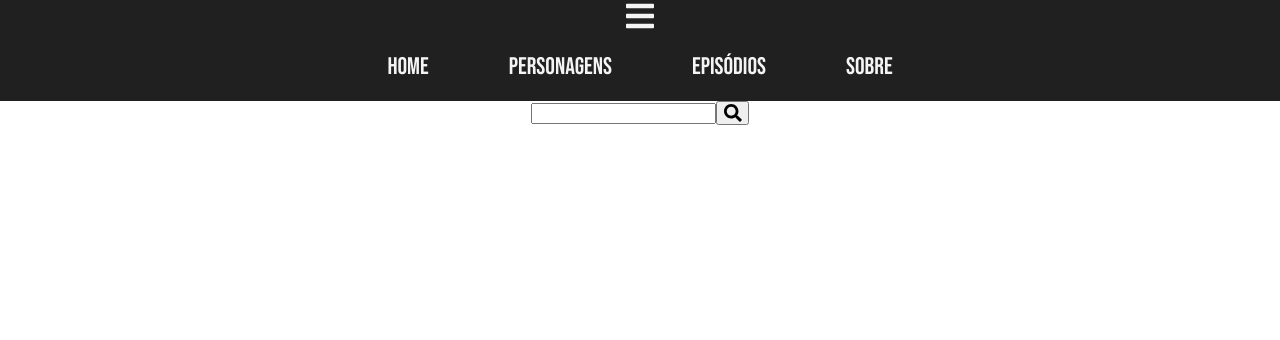
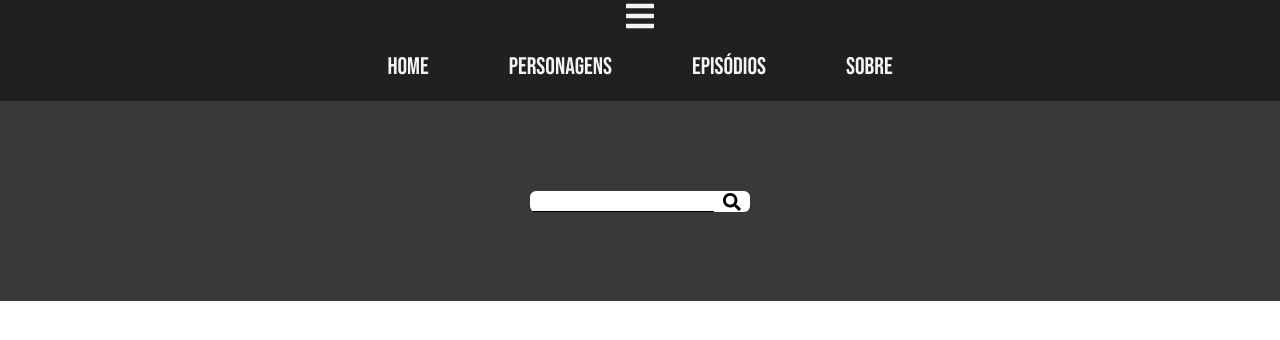
Before and after one commit to Paulo654/rick-morty-reactjs, a React (Create React App) app: page /Personagens in a window 1280 px wide. Shown: the top 340 px of the page. Built offline with nearby package versions, Linux system fonts and the light colour scheme; no server answers.

Commit message:
atualizando pagina personagens

```diff
--- a/src/Pagens/Personagens/index.js
+++ b/src/Pagens/Personagens/index.js
@@ -1,42 +1,57 @@
 import  React, { useEffect, useState} from 'react';
 import HeaderResponsive from '../../Components/HeaderResponsive';
 import api from '../../Api';
-import { FontAwesomeIcon } from '@fortawesome/react-fontawesome'
-import { faSearch } from '@fortawesome/free-solid-svg-icons'
+import { FontAwesomeIcon } from '@fortawesome/react-fontawesome';
+import { faSearch } from '@fortawesome/free-solid-svg-icons';
+import './styles.css';
+import Card from "../../Components/Card";
 
 function Personagem(){
     const [data, setData] = useState(null);
-    const [name, setName] = useState();
+    const [name, setName] = useState("");
 
+        async function load() {
+            let res = await api.getPersonagemByName(name);
+            setData(res)
+        }
 
-    useEffect( () => {
-        async function load(params) {
-            let res = await api.getPersonagemByName();
-            setData(res.data)
-            console.log(data)
+        async function searchCharacter(event){
+           event.preventDefault(useEffect);
+           setData(null);
+           if(name){
+               load();
+           }
         }
-         load();
-    }, [data]);
 
-    function clickMouse(event){
-        event.preventDefault();
-        console.log("Escolhendo o nome: ", name)
-        //let res = await api.getPersonagemByName(name);
-    }
+        function handleName(event){
+            setName(event.target.value);
+        }
 
     return(
         <div>
             <HeaderResponsive/>
             <div className="search-container">
-                <form onSubmit={clickMouse}>
-                    <input onChange={(event) => {
-                        setName(event.target.value);
-                    }}/>
+                <form onSubmit={searchCharacter}>
+                    <input onChange={handleName}/>
                     <button type="submit">
                         <FontAwesomeIcon icon={faSearch} size="lg"/>
                     </button>
-
                 </form>
+            </div>
+            <div className="results-container">
+                {data &&
+                     ((data.error)
+                        ? <p>Busca não encontrada</p>
+                        : data.results.map((item, key) => {
+                           return <Card
+                              key={item.id}
+                              id={item.id}
+                              img={item.image}
+                              name={item.name}
+                            />
+                        })
+                    )
+                }
             </div>
         </div>
     );
--- /dev/null
+++ b/src/Pagens/Personagens/styles.css
@@ -0,0 +1,39 @@
+.search-container{
+    height: 200px;
+    background-color: #393939;
+
+    display: flex;
+    justify-content: center;
+    align-items: center;
+}
+
+.search-container form{
+    border-radius: 6px;
+    background-color: #fff;
+    padding: 0px 3px;
+}
+
+.search-container form input{
+    outline: none;
+    border: 0;
+    border-bottom: 1px solid black;
+    margin-right: 3px;
+}
+
+.search-container form button{
+    background-color: transparent;
+    border: 0;
+
+}
+.search-container form button:hover{
+    cursor: pointer;
+    background-color: #efefef;
+}
+
+.results-container{
+    display: flex;
+    flex-wrap: wrap;
+    justify-content: space-around;
+    gap: 30px;
+    padding: 60px 0px;
+}
```
